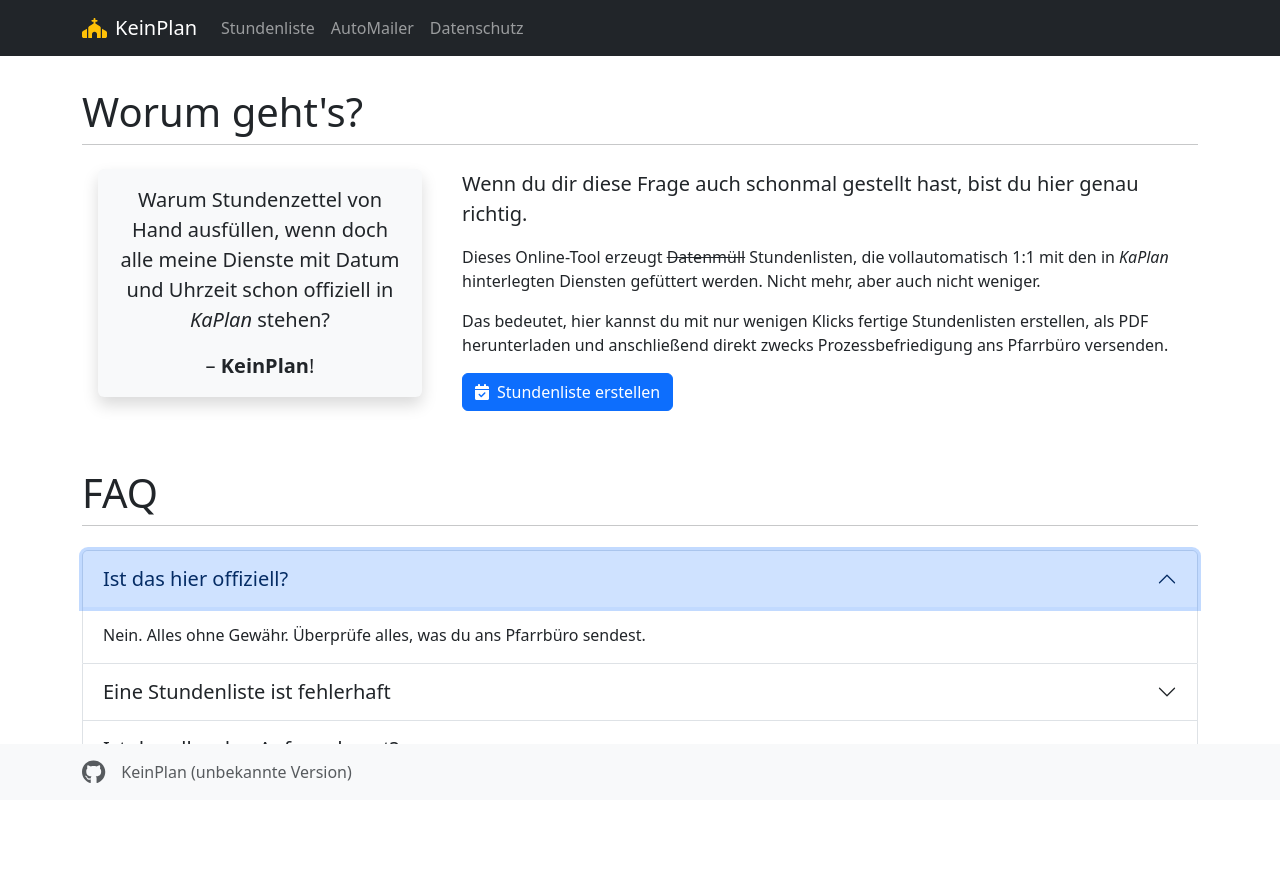
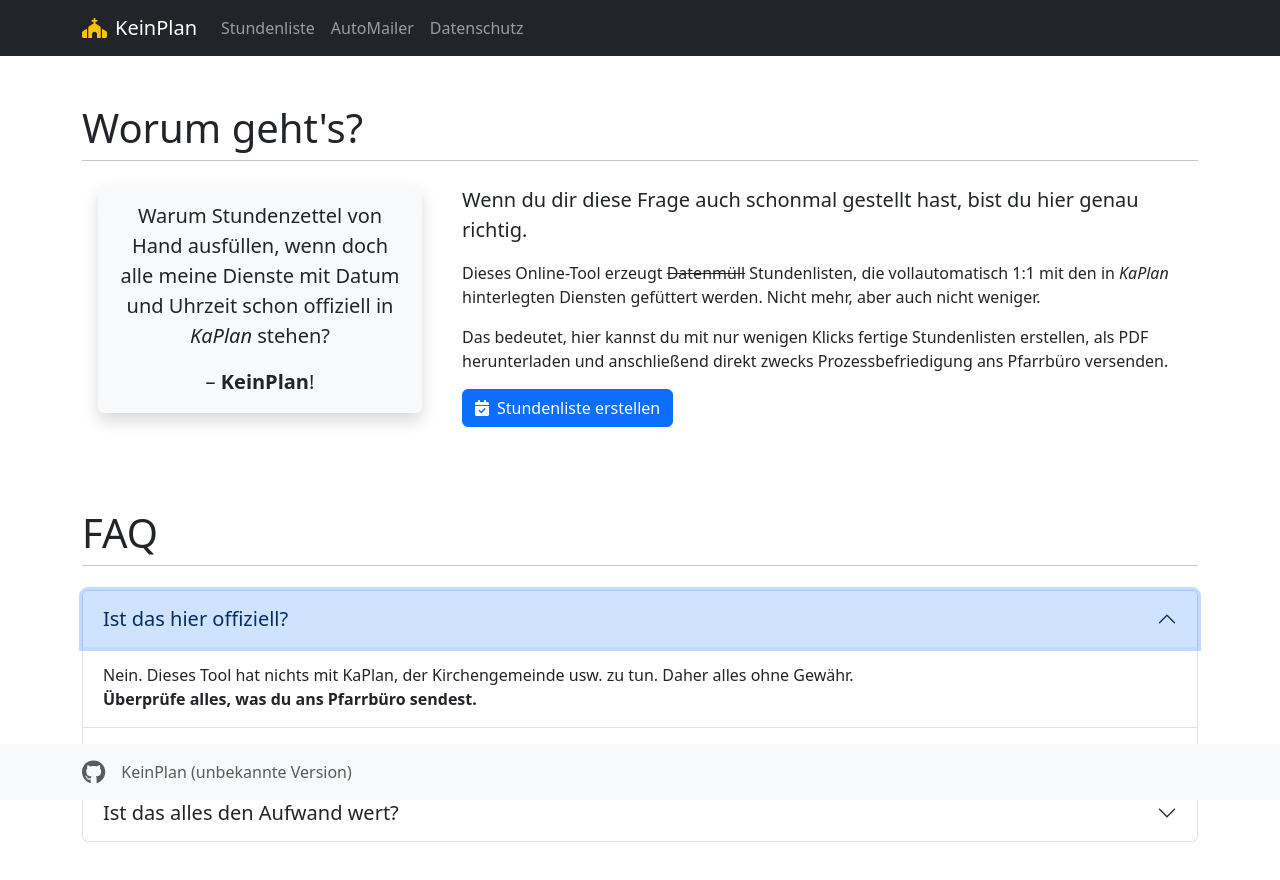
Before and after one commit to nbe95/KeinPlan, a Next.js app in the folder frontend/: page / in a window 1280 px wide. Both pictures are taken after a click on the button "Ist das hier offiziell?". Shown: the top 880 px of the page. Before the commit the page ends 826 px from the top, so only its background shows below. Built offline with nearby package versions, Linux system fonts and the light colour scheme.

Commit message:
Adjust spacing

```diff
--- a/frontend/components/page-section.tsx
+++ b/frontend/components/page-section.tsx
@@ -10,7 +10,7 @@ type SectionProps = {
 
 const PageSection = (props: PropsWithChildren<SectionProps>) => {
   return (
-    <Container className="my-4">
+    <Container className="mt-4 mb-5">
       {props.headline && (
         <>
           <h1 className="mb-0">{props.headline}</h1>
--- a/frontend/components/page-wrapper.tsx
+++ b/frontend/components/page-wrapper.tsx
@@ -22,7 +22,7 @@ const PageWrapper = (props: PropsWithChildren<PageProps>) => {
         <style>{dom.css()}</style>
       </Head>
       <Navigation />
-      <div className="pt-2 pb-4">{props.children}</div>
+      <div className="py-4">{props.children}</div>
       <Footer />
     </>
   );
--- a/frontend/pages/index.tsx
+++ b/frontend/pages/index.tsx
@@ -11,7 +11,7 @@ const Page: NextPage = () => {
   return (
     <PageWrapper>
       <PageSection headline="Worum geht's?">
-        <Row gap={5}>
+        <Row>
           <Col md={6} lg={4}>
             <blockquote className="blockquote text-center p-3 mx-3 mb-5 m-auto bg-light shadow rounded">
               <p>
@@ -52,10 +52,10 @@ const Page: NextPage = () => {
       <PageSection headline="FAQ">
         <FaqContainer>
           <FaqItem question="Ist das hier offiziell?">
-            Nein. Alles ohne Gewähr. Überprüfe alles, was du ans Pfarrbüro
-            sendest.
+            Nein. Dieses Tool hat nichts mit KaPlan, der Kirchengemeinde usw. zu
+            tun. Daher alles ohne Gewähr.<br /><strong>Überprüfe alles, was du ans Pfarrbüro sendest.</strong>
           </FaqItem>
-          <FaqItem question="Eine Stundenliste ist fehlerhaft">
+          <FaqItem question="Eine Stundenliste ist fehlerhaft!?">
             Rechne nochmal nach. Wenn du sicher bist, einen Fehler gefunden zu
             haben, erstelle gerne{" "}
             <Link
@@ -64,8 +64,8 @@ const Page: NextPage = () => {
             >
               ein Ticket
             </Link>{" "}
-            mit genauer Fehlerbeschreibung oder melde dich direkt beim
-            KeinPlan-Administrator deines Vertrauens."
+            mit genauer Beschreibung des Fehlers oder melde dich direkt beim
+            KeinPlan-Administrator deines Vertrauens.
           </FaqItem>
           <FaqItem question="Ist das alles den Aufwand wert?">
             Ja. Allein aus Prinzip.
```
